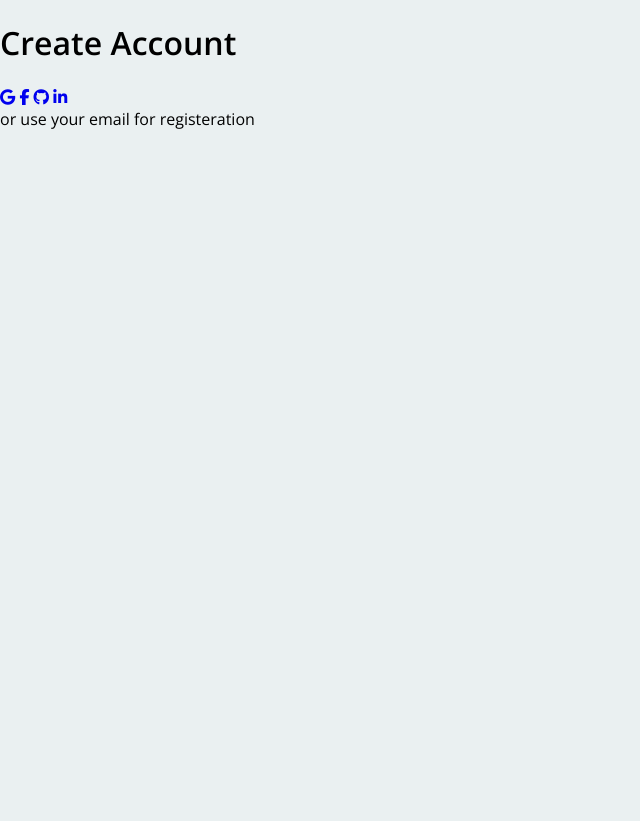
After one commit to ildesh/Personal-Memo-website, a Python web app: template template/register-login.html in a window 1280 px wide. The commit adds this page. Shown: the whole page, without its empty margins (0-640 px from the left). Run offline with Jinja, Linux system fonts and the light colour scheme; the template is opened without the code that fills it, so the values that code supplies are empty; some libraries are stand-ins or nearby versions.

Commit message:
update index.html & starting to create register-login.html

```diff
--- a/index.html
+++ b/template/index.html
@@ -13,7 +13,7 @@
             <a class="content-logo" href="index.html">Personal Memo</a>
         </div>
         <div class="register-login">
-            <a class="redirect-icon" href="#">
+            <a class="redirect-icon" href="register-login.html">
                 <img src="static/images/unknown-user.png" alt="User Icon">
             </a>
         </div>
--- /dev/null
+++ b/template/register-login.html
@@ -0,0 +1,32 @@
+<!DOCTYPE html>
+<html lang="en">
+<head>
+    <meta charset="UTF-8">
+    <meta name="viewport" content="width=device-width, initial-scale=1.0">
+    <title>Sign up or Log In - Personal Memo</title>
+    <link rel="icon" href="static/images/logo.png" alt="">
+    <link rel="stylesheet" href="static/css/index.css">
+    <link rel="stylesheet" href="static/css/register-login.css">
+    <link rel="stylesheet" href="https://cdnjs.cloudflare.com/ajax/libs/font-awesome/6.6.0/css/all.min.css" integrity="sha512-Kc323vGBEqzTmouAECnVceyQqyqdsSiqLQISBL29aUW4U/M7pSPA/gEUZQqv1cwx4OnYxTxve5UMg5GT6L4JJg==" crossorigin="anonymous" referrerpolicy="no-referrer" />
+</head>
+<body>
+    <div class="container" id="container">
+        <div class="form-container sign-up">
+            <form>
+                <h1>Create Account</h1>
+                <div class="social-icons">
+                    <a href="#" class="icon"><i class="fa-brands fa-google"></i></a>
+                    <a href="#" class="icon"><i class="fa-brands fa-facebook-f"></i></a>
+                    <a href="#" class="icon"><i class="fa-brands fa-github"></i></a>
+                    <a href="#" class="icon"><i class="fa-brands fa-linkedin-in"></i></a>
+                </div>
+                <span>or use your email for registeration</span>
+
+            </form>
+        </div>
+    </div>
+    <script>
+
+    </script>
+</body>
+</html>
```
Also changed, not shown: static/css/register-login.css (added).
